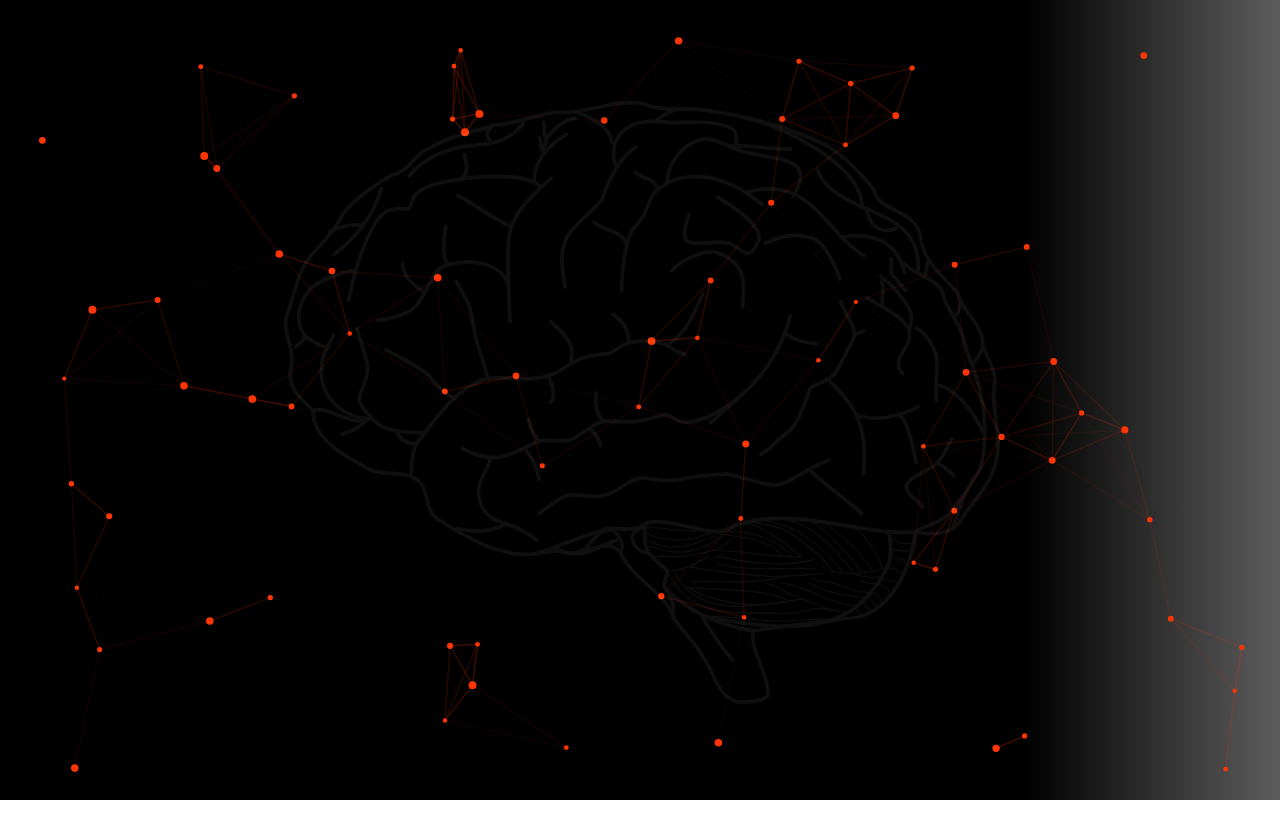
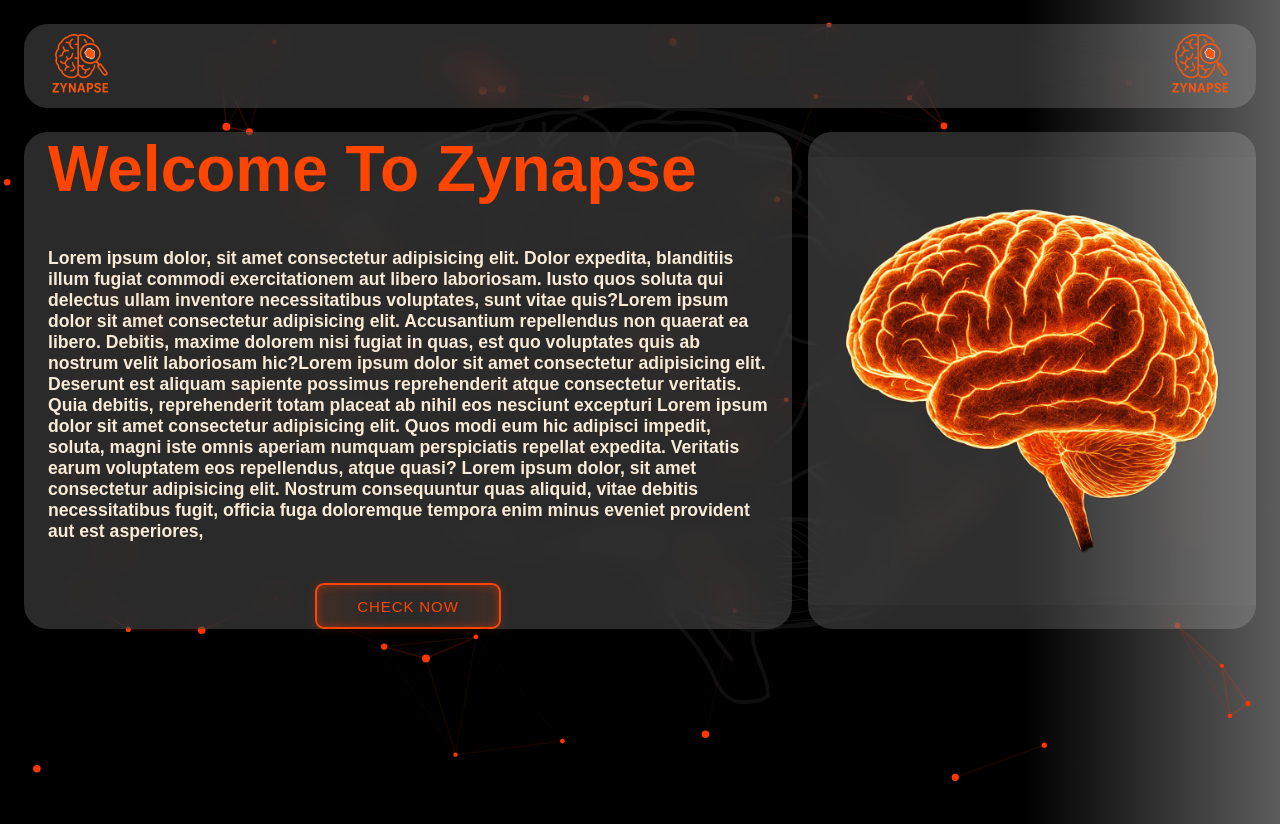
Before and after one commit to Archit-Ash/Zynapse, a React (Vite) app in the folder Zynapse/: page / in a window 1280 px wide. Before the commit the page ends 800 px from the top, so only its background shows below. Built offline with nearby package versions, Linux system fonts and the light colour scheme; a web font is replaced by a local one.

Commit message:
Added landing Page For the webiste

```diff
--- /dev/null
+++ b/Zynapse/src/Homepage.jsx
@@ -0,0 +1,13 @@
+import React from "react";
+import BrainLoadEffect from "./components/BrainLoadEffect";
+import InfoBoard from "./components/InfoBoard";
+
+const Homepage = () => {
+  return (
+    <>
+      <InfoBoard />
+    </>
+  );
+};
+
+export default Homepage;
--- /dev/null
+++ b/Zynapse/src/components/InfoBoard.jsx
@@ -0,0 +1,46 @@
+import React from "react";
+import "../style/Homepage.css";
+import { Link } from "react-router-dom";
+
+import uiuia from "../assets/brainimg.png";
+const InfoBoard = () => {
+  return (
+    <div id="infocontainer">
+      <div id="infoBoard">
+        <div>
+          <p id="infotext">Welcome To Zynapse</p>
+          <p id="infosubtext">
+            Lorem ipsum dolor, sit amet consectetur adipisicing elit. Dolor
+            expedita, blanditiis illum fugiat commodi exercitationem aut libero
+            laboriosam. Iusto quos soluta qui delectus ullam inventore
+            necessitatibus voluptates, sunt vitae quis?Lorem ipsum dolor sit
+            amet consectetur adipisicing elit. Accusantium repellendus non
+            quaerat ea libero. Debitis, maxime dolorem nisi fugiat in quas, est
+            quo voluptates quis ab nostrum velit laboriosam hic?Lorem ipsum
+            dolor sit amet consectetur adipisicing elit. Deserunt est aliquam
+            sapiente possimus reprehenderit atque consectetur veritatis. Quia
+            debitis, reprehenderit totam placeat ab nihil eos nesciunt excepturi
+            Lorem ipsum dolor sit amet consectetur adipisicing elit. Quos modi
+            eum hic adipisci impedit, soluta, magni iste omnis aperiam numquam
+            perspiciatis repellat expedita. Veritatis earum voluptatem eos
+            repellendus, atque quasi? Lorem ipsum dolor, sit amet consectetur
+            adipisicing elit. Nostrum consequuntur quas aliquid, vitae debitis
+            necessitatibus fugit, officia fuga doloremque tempora enim minus
+            eveniet provident aut est asperiores,
+          </p>
+
+          <div id="btncontainer">
+            <Link to="/upload">
+              <button id="btnhomepage">CHECK NOW</button>
+            </Link>
+          </div>
+        </div>
+      </div>
+      <div id="infoboardimg">
+        <img id="imginfo" src={uiuia} />
+      </div>
+    </div>
+  );
+};
+
+export default InfoBoard;
--- /dev/null
+++ b/Zynapse/src/components/Navbar.jsx
@@ -0,0 +1,23 @@
+import React from "react";
+import { Link } from "react-router-dom";
+import logoZynapse from "../assets/zynapse Logo.png";
+import "../style/NavbarStyle.css";
+
+const Navbar = () => {
+  return (
+    <>
+      <div id="navbar-flex-div">
+        <Link to="/">
+          <div>
+            <img id="logoNavbar" src={logoZynapse} />
+          </div>
+        </Link>
+        <div>
+          <img id="logoNavbar" src={logoZynapse} />
+        </div>
+      </div>
+    </>
+  );
+};
+
+export default Navbar;
--- a/Zynapse/src/main.jsx
+++ b/Zynapse/src/main.jsx
@@ -1,10 +1,19 @@
 import { StrictMode } from "react";
 import { createRoot } from "react-dom/client";
+import { BrowserRouter, Routes, Route } from "react-router-dom";
 import "./index.css";
+import Navbar from "./components/Navbar";
 import BrainLoadEffect from "./components/BrainLoadEffect";
+import Homepage from "./Homepage";
 
 createRoot(document.getElementById("root")).render(
   <StrictMode>
-    <BrainLoadEffect />
+    <BrowserRouter>
+      <BrainLoadEffect />
+      <Navbar />
+      <Routes>
+        <Route path="/" element={<Homepage />} />
+      </Routes>
+    </BrowserRouter>
   </StrictMode>
 );
--- /dev/null
+++ b/Zynapse/src/style/Homepage.css
@@ -0,0 +1,109 @@
+#infocontainer {
+  display: flex;
+  gap: 01em;
+}
+#infoBoard {
+  backdrop-filter: blur(1em);
+  background-color: rgba(255, 255, 255, 0.164);
+  width: 60%;
+  margin: 1.5em 0em 1.5em 1.5em;
+
+  border-radius: 1.5em;
+  overflow: visible;
+}
+@keyframes typewriter {
+  from {
+    width: 0;
+  }
+  to {
+    width: 100%;
+  }
+}
+
+#infotext {
+  padding-left: 1.5rem;
+  margin: 0;
+  font-size: clamp(2rem, 5vw, 4.5rem);
+  color: orangered;
+  white-space: nowrap;
+  overflow: hidden;
+  width: 0;
+  animation: typewriter 1s steps(25) 0.1s forwards;
+}
+#infosubtext {
+  font-size: 1.1em;
+  padding: 1.5rem;
+  color: antiquewhite;
+}
+
+#infoboardimg {
+  flex: 1;
+  display: flex;
+  justify-content: center; /* centers horizontally */
+  align-items: center;
+  backdrop-filter: blur(1em);
+  background-color: rgba(255, 255, 255, 0.164);
+  margin: 1.5em 1.5em 1.5em 0em;
+
+  border-radius: 1.5em;
+}
+#imginfo {
+  max-width: 100%;
+  max-height: 100%;
+  object-fit: contain;
+}
+#btnhomepage {
+  --accent: orangered;
+  font-size: 15px;
+  padding: 0.7em 2.7em;
+  letter-spacing: 0.06em;
+  position: relative;
+  font-family: inherit;
+  border-radius: 0.6em;
+  overflow: hidden;
+  transition: all 0.3s;
+  line-height: 1.4em;
+  border: 2px solid var(--accent);
+  background: linear-gradient(
+    to right,
+    rgba(255, 69, 0, 0.1) 1%,
+    transparent 40%,
+    transparent 60%,
+    rgba(255, 69, 0, 0.1) 100%
+  );
+  color: var(--accent);
+  box-shadow: inset 0 0 10px rgba(255, 69, 0, 0.4),
+    0 0 9px 3px rgba(255, 69, 0, 0.1);
+}
+
+#btnhomepage:hover {
+  color: #ff9c7e;
+  box-shadow: inset 0 0 10px rgba(255, 69, 0, 0.6),
+    0 0 9px 3px rgba(255, 69, 0, 0.2);
+}
+
+#btnhomepage::before {
+  content: "";
+  position: absolute;
+  left: -4em;
+  width: 4em;
+  height: 100%;
+  top: 0;
+  transition: transform 0.4s ease-in-out;
+  background: linear-gradient(
+    to right,
+    transparent 1%,
+    rgba(255, 69, 0, 0.1) 40%,
+    rgba(255, 69, 0, 0.1) 60%,
+    transparent 100%
+  );
+}
+
+#btnhomepage:hover::before {
+  transform: translateX(15em);
+}
+#btncontainer {
+  display: flex;
+  justify-content: center; /* Horizontal centering */
+  align-items: center; /* Vertical centering */
+}
--- /dev/null
+++ b/Zynapse/src/style/NavbarStyle.css
@@ -0,0 +1,13 @@
+#navbar-flex-div {
+  margin: 1.5em 1.5em 0em 1.5em;
+  border-radius: 1.5em;
+  display: flex;
+  justify-content: space-between;
+  backdrop-filter: blur(1em);
+  background-color: rgba(255, 255, 255, 0.164);
+}
+#logoNavbar {
+  width: 5em;
+  padding-left: 1em;
+  padding-right: 1em;
+}
```
Also changed, not shown: Zynapse/src/UploadPage.jsx (added, +7 -0 lines), Zynapse/src/App.css (added), Zynapse/src/App.jsx (added), Zynapse/src/assets/brainimg.png (added), Zynapse/src/assets/zynapse Logo.png (added).
